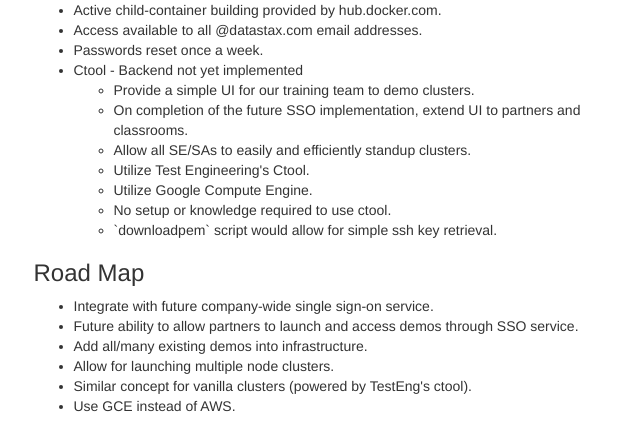
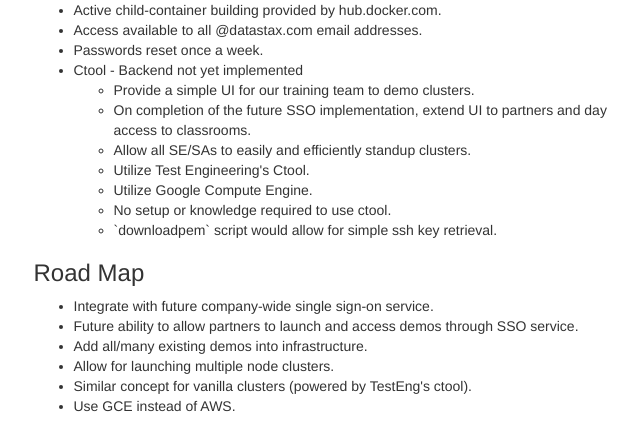
Before and after one commit to datastax-demos/demo-portal, a Python web app: template flask/templates/todo.jinja2 in a window 1280 px wide. Shown: the part 625-1051 px from the top of the page, without its empty margins (309-949 px from the left). Run offline with Jinja, Linux system fonts and the light colour scheme; the template is opened without the code that fills it, so the values that code supplies are empty; some libraries are stand-ins or nearby versions.

Commit message:
day access

```diff
--- a/flask/templates/todo.jinja2
+++ b/flask/templates/todo.jinja2
@@ -45,7 +45,7 @@
             <li>Ctool - Backend not yet implemented</li>
             <ul>
                 <li>Provide a simple UI for our training team to demo clusters.</li>
-                <li>On completion of the future SSO implementation, extend UI to partners and classrooms.</li>
+                <li>On completion of the future SSO implementation, extend UI to partners and day access to classrooms.</li>
                 <li>Allow all SE/SAs to easily and efficiently standup clusters.</li>
                 <li>Utilize Test Engineering's Ctool.</li>
                 <li>Utilize Google Compute Engine.</li>
```
